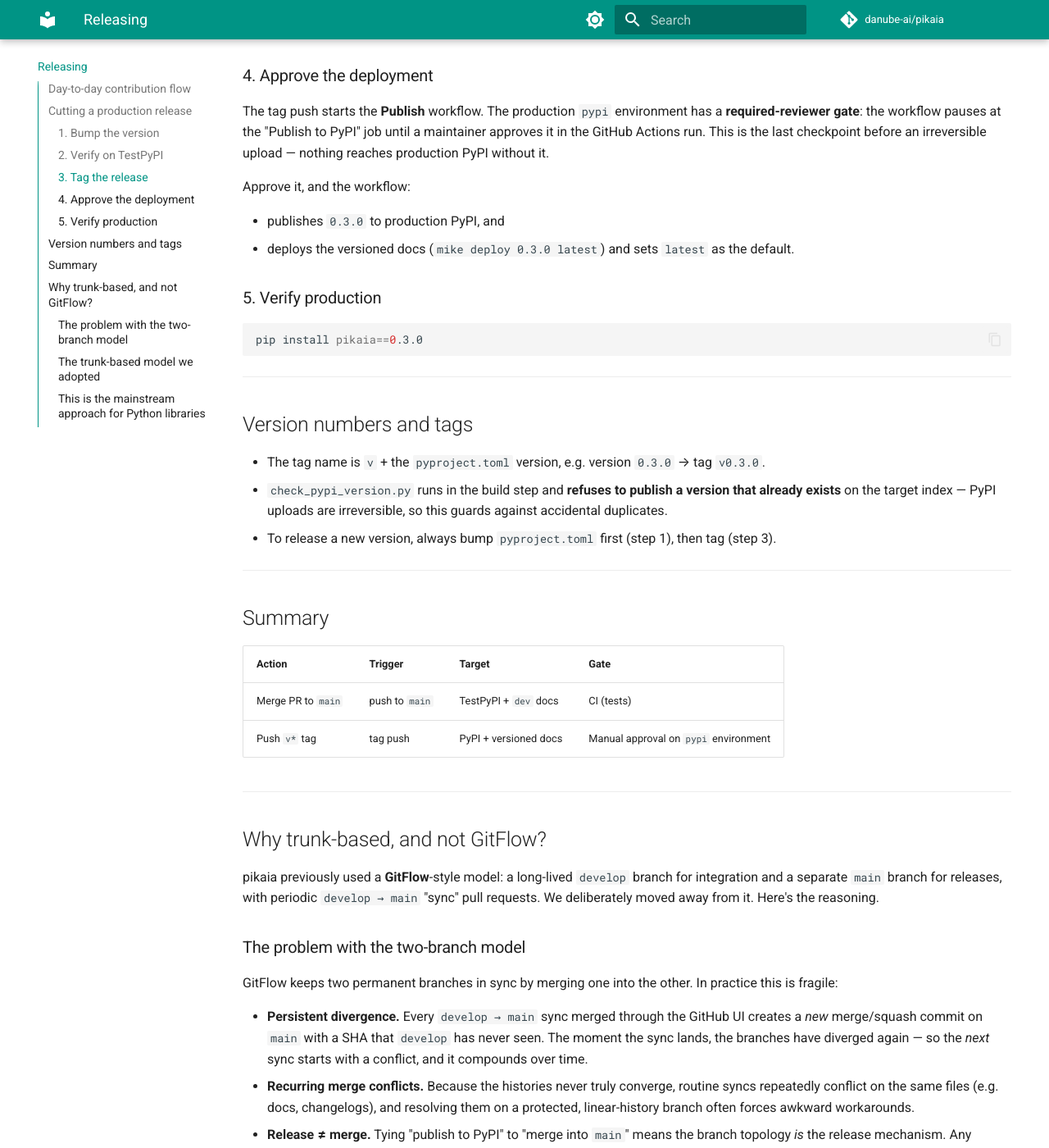
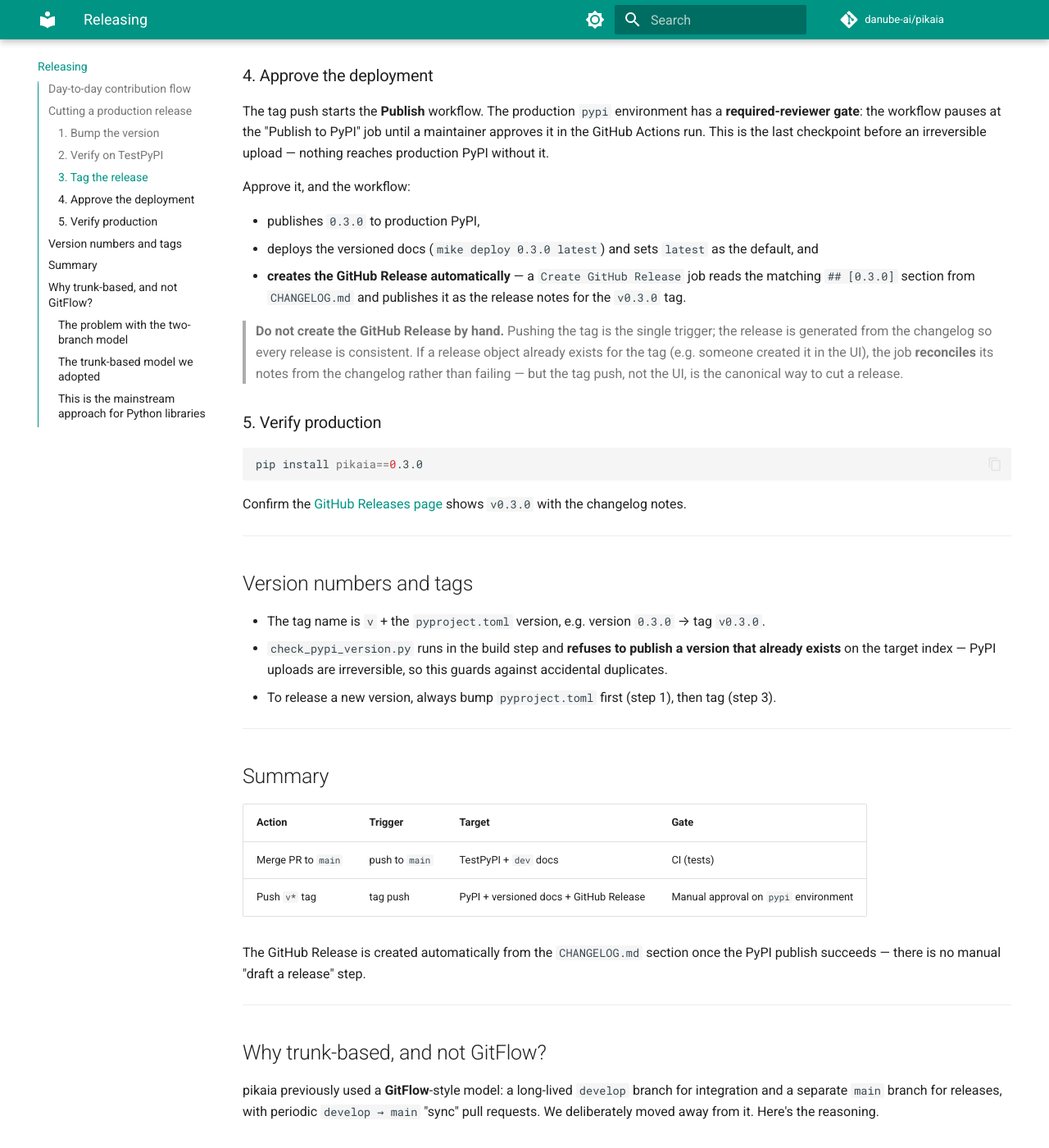
Before and after one commit to danube-ai/pikaia, an MkDocs documentation site: the page built from docs/releasing.md, in a window 1280 px wide and 1400 px high, scrolled down 1827 px. Shown: the whole window at 82% size. Built offline with MkDocs 1.6.1 and Material for MkDocs 9.7.7, drawn with Linux system fonts in a browser that asks for light colours; comment, search, counter and statistics services are not loaded; the version menu is left out.

Commit message:
ci: auto-create GitHub Release from CHANGELOG on tag push
Standardises the release trigger: pushing a v* tag now also creates the
GitHub Release, so the Releases page stays consistent regardless of who
cuts a release (previously some tags had a Release, others didn't).

- publish.yml: add a `github-release` job (needs publish-pypi, tag-only)
  that extracts the matching CHANGELOG section and creates the release via
  the gh CLI. Idempotent — reconciles notes if a release already exists.
- releasing.md: document the auto-release; the tag push is the single
  canonical trigger, no manual "draft a release" step.
- gitignore: ignore example `artefacts/` output and mkdocs `site/` (the
  existing rule only matched dotted `.artefacts/`).

````diff
--- a/docs/releasing.md
+++ b/docs/releasing.md
@@ -78,14 +78,19 @@
 
 Approve it, and the workflow:
 
-- publishes `0.3.0` to production PyPI, and
-- deploys the versioned docs (`mike deploy 0.3.0 latest`) and sets `latest` as the default.
+- publishes `0.3.0` to production PyPI,
+- deploys the versioned docs (`mike deploy 0.3.0 latest`) and sets `latest` as the default, and
+- **creates the GitHub Release automatically** — a `Create GitHub Release` job reads the matching `## [0.3.0]` section from `CHANGELOG.md` and publishes it as the release notes for the `v0.3.0` tag.
+
+> **Do not create the GitHub Release by hand.** Pushing the tag is the single trigger; the release is generated from the changelog so every release is consistent. If a release object already exists for the tag (e.g. someone created it in the UI), the job **reconciles** its notes from the changelog rather than failing — but the tag push, not the UI, is the canonical way to cut a release.
 
 ### 5. Verify production
 
 ```bash
 pip install pikaia==0.3.0
 ```
+
+Confirm the [GitHub Releases page](https://github.com/danube-ai/pikaia/releases) shows `v0.3.0` with the changelog notes.
 
 ---
 
@@ -102,7 +107,10 @@
 | Action | Trigger | Target | Gate |
 |---|---|---|---|
 | Merge PR to `main` | push to `main` | TestPyPI + `dev` docs | CI (tests) |
-| Push `v*` tag | tag push | PyPI + versioned docs | Manual approval on `pypi` environment |
+| Push `v*` tag | tag push | PyPI + versioned docs + GitHub Release | Manual approval on `pypi` environment |
+
+The GitHub Release is created automatically from the `CHANGELOG.md` section once the
+PyPI publish succeeds — there is no manual "draft a release" step.
 
 ---
 
````
Also changed, not shown: 2 other files.
